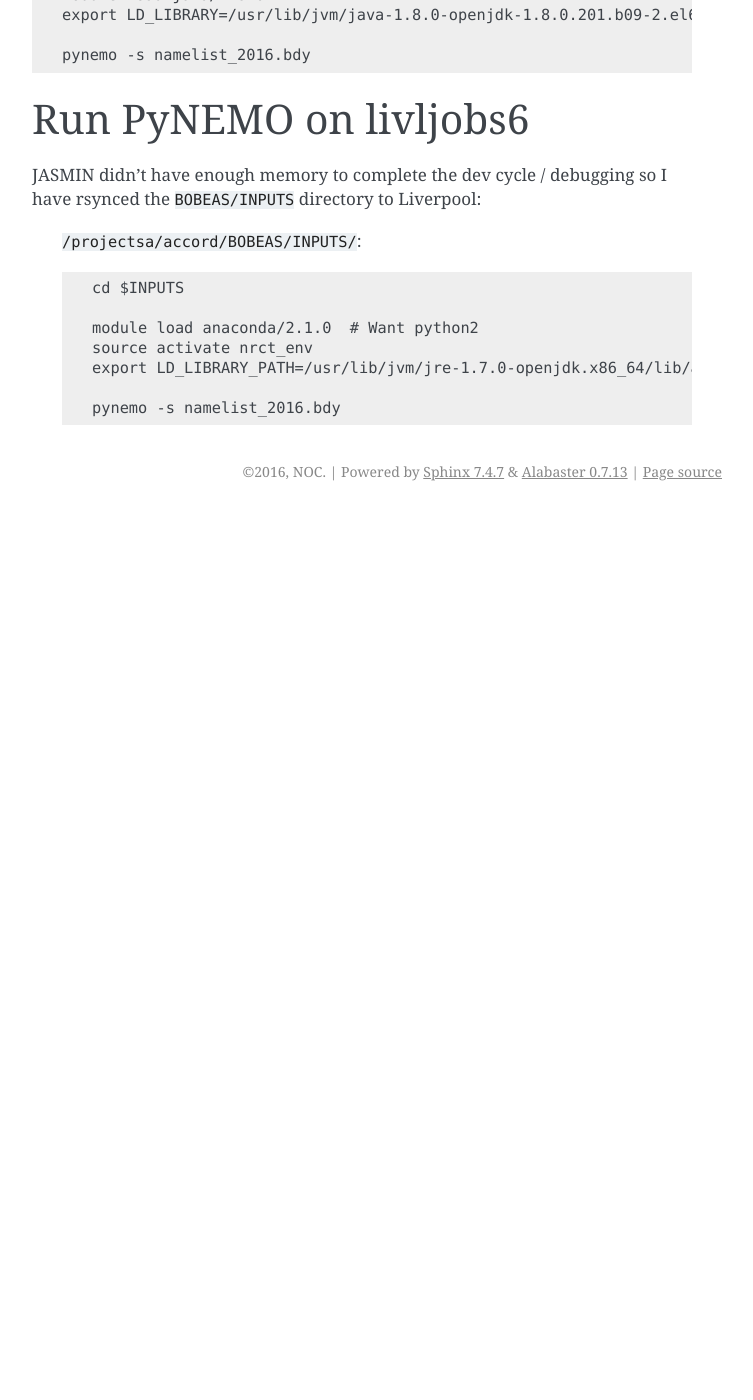
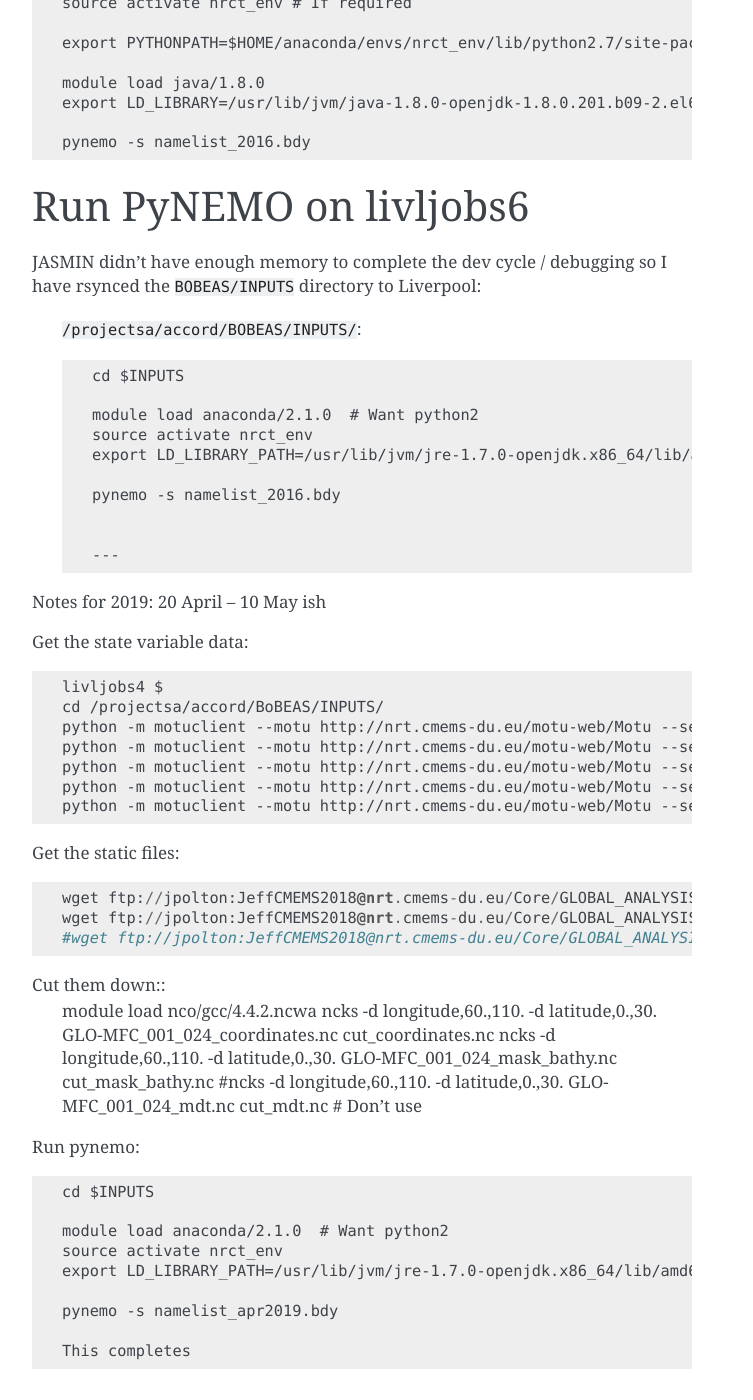
Before and after one commit to NOC-MSM/SEAsia, a Sphinx documentation site: the page built from recipes/docs/source/generate_CMEMS_obc.rst, in a window 1280 px wide and 1400 px high, scrolled down 4727 px. Shown: the whole window, without its empty margins (388-1141 px from the left). Built offline with Sphinx 7.4.7, drawn with Linux system fonts in a browser that asks for light colours; pages that are not in the unit, such as notebooks, are missing from menus; before the commit the page ends 5238 px from its top, so only the background shows below that; some of the changed text lies outside the part shown.

Commit message:
Updates with cut out data

```diff
--- a/recipes/docs/source/generate_CMEMS_obc.rst
+++ b/recipes/docs/source/generate_CMEMS_obc.rst
@@ -42,7 +42,7 @@ get the statics files::
 
   wget ftp://jpolton:JeffCMEMS2018@nrt.cmems-du.eu/Core/GLOBAL_ANALYSIS_FORECAST_PHY_001_024/global-analysis-forecast-phy-001-024-statics/GLO-MFC_001_024_coordinates.nc
   wget ftp://jpolton:JeffCMEMS2018@nrt.cmems-du.eu/Core/GLOBAL_ANALYSIS_FORECAST_PHY_001_024/global-analysis-forecast-phy-001-024-statics/GLO-MFC_001_024_mask_bathy.nc
-  wget ftp://jpolton:JeffCMEMS2018@nrt.cmems-du.eu/Core/GLOBAL_ANALYSIS_FORECAST_PHY_001_024/global-analysis-forecast-phy-001-024-statics/GLO-MFC_001_024_mdt.nc
+  #wget ftp://jpolton:JeffCMEMS2018@nrt.cmems-du.eu/Core/GLOBAL_ANALYSIS_FORECAST_PHY_001_024/global-analysis-forecast-phy-001-024-statics/GLO-MFC_001_024_mdt.nc
 
 Copy them into $INPUTS directory.
 jasmin-xfer1.ceda.ac.uk
@@ -68,13 +68,15 @@ In python. Reconstruct bathymetry by summing e3w::
   dout = netCDF4.Dataset('fake_bathy.nc','a')
   [ny,nx] = np.shape(dset.variables['nav_lat'][:])
 
-  e3w = dset.variables['e3w_0'][:].squeeze() # z,y,x
+  #e3w = dset.variables['e3w_0'][:].squeeze() # z,y,x
+  e3t = dset.variables['e3t_0'][:].squeeze() # z,y,x
   bathymetry = np.zeros((ny,nx))
 
   bottom_level = dset.variables['bottom_level'][:].squeeze() # y,x
   for i in range(nx):
     for j in range(ny):
-      bathymetry[j,i] = np.sum(e3w[0:bottom_level[j,i],j,i],0)
+      bathymetry[j,i] = np.sum(e3t[0:bottom_level[j,i],j,i],0)
+      #bathymetry[j,i] = np.sum(e3w[0:bottom_level[j,i],j,i],0)
 
   dout.variables['Bathymetry'][:,:] = np.squeeze(bathymetry)
 
@@ -82,9 +84,10 @@ In python. Reconstruct bathymetry by summing e3w::
   dout.close()
 
 
-Now for some reason the domain_cfg file seems to have walls around it. Create a mask
-for PyNEMO so that it ignores the boundary walls::
-
+When PyNEMO runs it, by default, creates a mask with a 1pt border around the
+domain, unless otherwise stated. At present invoking this default action throws
+up an error to do with QWidget, which I image is a java issue. We will circumvent
+this issue by manually making a 1pt mask.
 
 NB The mask variable takes values (-1 mask, 1 wet/active domain, 0 land). Need to
 only mask a single point around the edge since the rimwidth is considered to be
@@ -229,3 +232,42 @@ rsynced the ``BOBEAS/INPUTS`` directory to Liverpool:
   export LD_LIBRARY_PATH=/usr/lib/jvm/jre-1.7.0-openjdk.x86_64/lib/amd64/server:$LD_LIBRARY_PATH
 
   pynemo -s namelist_2016.bdy
+
+
+  ---
+
+Notes for 2019: 20 April – 10 May ish
+
+Get the state variable data::
+
+  livljobs4 $
+  cd /projectsa/accord/BoBEAS/INPUTS/
+  python -m motuclient --motu http://nrt.cmems-du.eu/motu-web/Motu --service-id GLOBAL_ANALYSIS_FORECAST_PHY_001_024-TDS --product-id global-analysis-forecast-phy-001-024 --longitude-min 60 --longitude-max 110 --latitude-min 0 --latitude-max 30 --date-min "2019-03-31 12:00:00" --date-max "2019-05-10 12:00:00" --depth-min 0.493 --depth-max 5727.918000000001 --variable thetao --out-name CMEMS_2019-03-31_2019-05-10_download_T.nc --user jpolton --pwd JeffPCMEMS2018
+  python -m motuclient --motu http://nrt.cmems-du.eu/motu-web/Motu --service-id GLOBAL_ANALYSIS_FORECAST_PHY_001_024-TDS --product-id global-analysis-forecast-phy-001-024 --longitude-min 60 --longitude-max 110 --latitude-min 0 --latitude-max 30 --date-min "2019-03-31 12:00:00" --date-max "2019-05-10 12:00:00" --depth-min 0.493 --depth-max 5727.918000000001 --variable so --out-name CMEMS_2019-03-31_2019-05-10_download_S.nc --user jpolton --pwd JeffPCMEMS2018
+  python -m motuclient --motu http://nrt.cmems-du.eu/motu-web/Motu --service-id GLOBAL_ANALYSIS_FORECAST_PHY_001_024-TDS --product-id global-analysis-forecast-phy-001-024 --longitude-min 60 --longitude-max 110 --latitude-min 0 --latitude-max 30 --date-min "2019-03-31 12:00:00" --date-max "2019-05-10 12:00:00" --depth-min 0.493 --depth-max 5727.918000000001 --variable uo --out-name CMEMS_2019-03-31_2019-05-10_download_U.nc --user jpolton --pwd JeffPCMEMS2018
+  python -m motuclient --motu http://nrt.cmems-du.eu/motu-web/Motu --service-id GLOBAL_ANALYSIS_FORECAST_PHY_001_024-TDS --product-id global-analysis-forecast-phy-001-024 --longitude-min 60 --longitude-max 110 --latitude-min 0 --latitude-max 30 --date-min "2019-03-31 12:00:00" --date-max "2019-05-10 12:00:00" --depth-min 0.493 --depth-max 5727.918000000001 --variable vo --out-name CMEMS_2019-03-31_2019-05-10_download_V.nc --user jpolton --pwd JeffPCMEMS2018
+  python -m motuclient --motu http://nrt.cmems-du.eu/motu-web/Motu --service-id GLOBAL_ANALYSIS_FORECAST_PHY_001_024-TDS --product-id global-analysis-forecast-phy-001-024 --longitude-min 60 --longitude-max 110 --latitude-min 0 --latitude-max 30 --date-min "2019-03-31 12:00:00" --date-max "2019-05-10 12:00:00" --depth-min 0.493 --depth-max 5727.918000000001 --variable zos --out-name CMEMS_2019-03-31_2019-05-10_download_Z.nc --user jpolton --pwd JeffPCMEMS2018
+
+Get the static files::
+
+    wget ftp://jpolton:JeffCMEMS2018@nrt.cmems-du.eu/Core/GLOBAL_ANALYSIS_FORECAST_PHY_001_024/global-analysis-forecast-phy-001-024-statics/GLO-MFC_001_024_coordinates.nc
+    wget ftp://jpolton:JeffCMEMS2018@nrt.cmems-du.eu/Core/GLOBAL_ANALYSIS_FORECAST_PHY_001_024/global-analysis-forecast-phy-001-024-statics/GLO-MFC_001_024_mask_bathy.nc
+    #wget ftp://jpolton:JeffCMEMS2018@nrt.cmems-du.eu/Core/GLOBAL_ANALYSIS_FORECAST_PHY_001_024/global-analysis-forecast-phy-001-024-statics/GLO-MFC_001_024_mdt.nc
+
+Cut them down::
+  module load nco/gcc/4.4.2.ncwa
+  ncks -d longitude,60.,110. -d latitude,0.,30. GLO-MFC_001_024_coordinates.nc  cut_coordinates.nc
+  ncks -d longitude,60.,110. -d latitude,0.,30. GLO-MFC_001_024_mask_bathy.nc  cut_mask_bathy.nc
+  #ncks -d longitude,60.,110. -d latitude,0.,30. GLO-MFC_001_024_mdt.nc  cut_mdt.nc # Don't use
+
+Run pynemo::
+
+  cd $INPUTS
+
+  module load anaconda/2.1.0  # Want python2
+  source activate nrct_env
+  export LD_LIBRARY_PATH=/usr/lib/jvm/jre-1.7.0-openjdk.x86_64/lib/amd64/server:$LD_LIBRARY_PATH
+
+  pynemo -s namelist_apr2019.bdy
+
+  This completes
```
